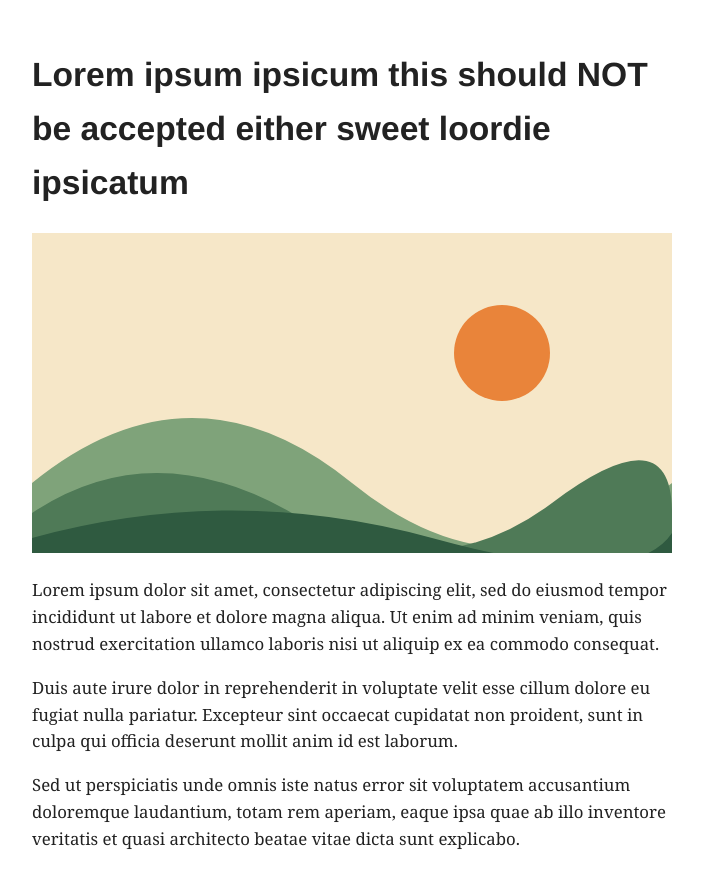
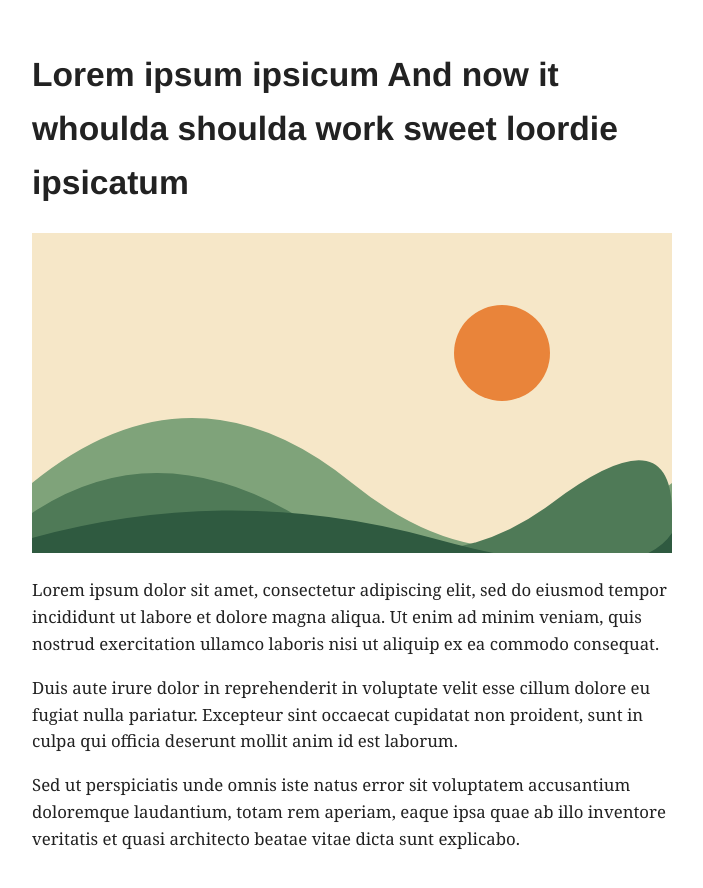
Before and after one commit to julik/lipsum, a plain HTML site: page index.html in a window 1280 px wide. Shown: the whole page, without its empty margins (288-991 px from the left). Drawn offline with Linux system fonts and the light colour scheme.

Commit message:
And like that

```diff
--- a/index.html
+++ b/index.html
@@ -11,7 +11,7 @@
     </style>
   </head>
   <body>
-    <h1>Lorem ipsum ipsicum this should NOT be accepted either sweet loordie ipsicatum</h1>
+    <h1>Lorem ipsum ipsicum And now it whoulda shoulda work sweet loordie ipsicatum</h1>
     <img src="hills.svg" alt="Three hills under a low sun" width="640" height="320">
     <p>Lorem ipsum dolor sit amet, consectetur adipiscing elit, sed do eiusmod tempor incididunt ut labore et dolore magna aliqua. Ut enim ad minim veniam, quis nostrud exercitation ullamco laboris nisi ut aliquip ex ea commodo consequat.</p>
     <p>Duis aute irure dolor in reprehenderit in voluptate velit esse cillum dolore eu fugiat nulla pariatur. Excepteur sint occaecat cupidatat non proident, sunt in culpa qui officia deserunt mollit anim id est laborum.</p>
```
